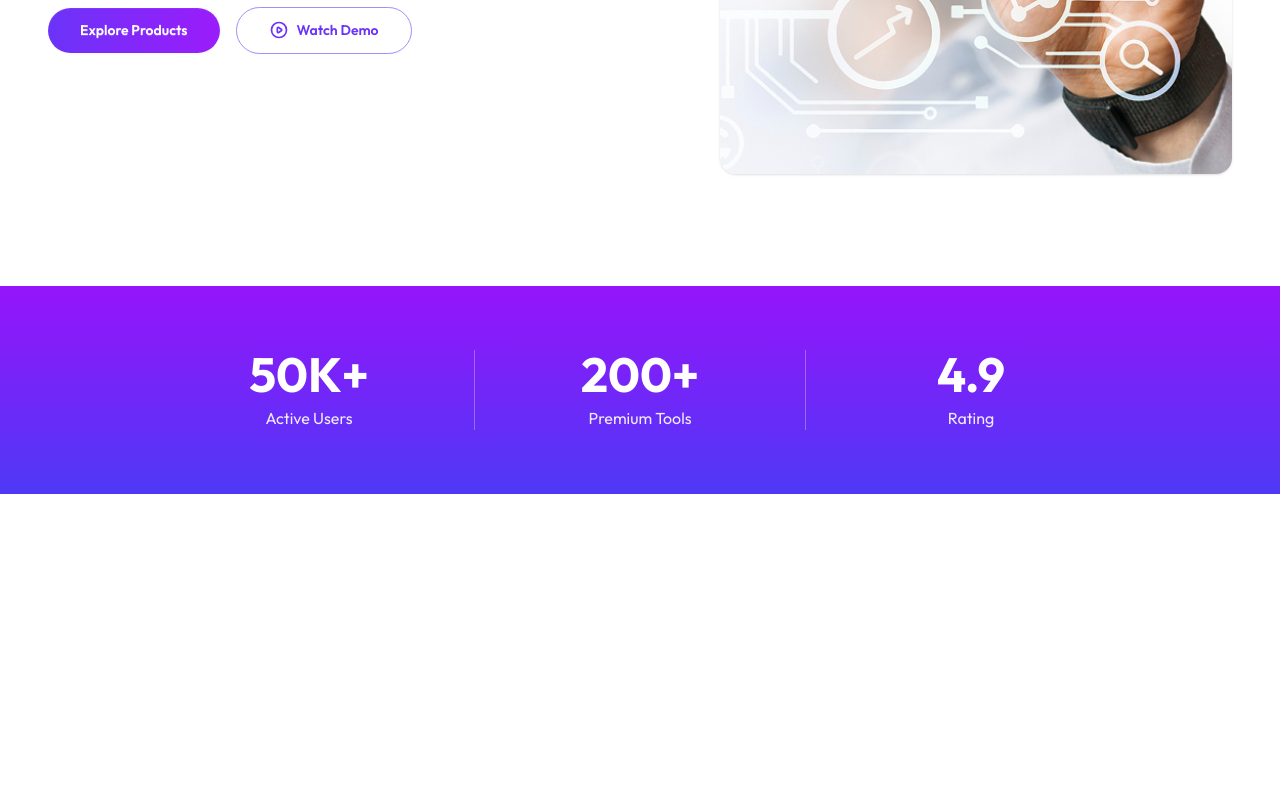
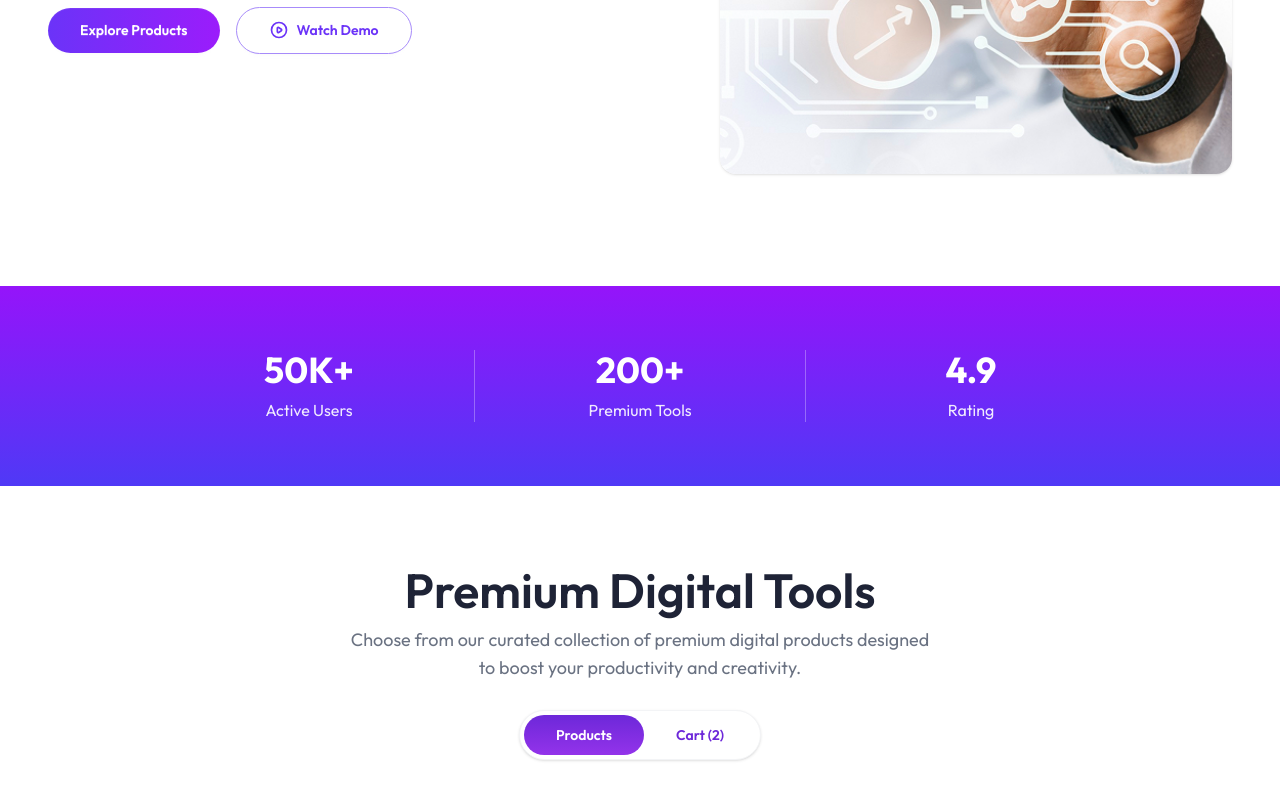
Before and after one commit to FarhadNuri/DigiTools, a React (Vite) app: page / in a window 1280 px wide. Shown: the part 536-1336 px from the top of the page. Before the commit the page ends 1030 px from the top, so only its background shows below. Built offline with nearby package versions, Linux system fonts and the light colour scheme.

Commit message:
Completed Products Section Header

```diff
--- a/src/App.jsx
+++ b/src/App.jsx
@@ -2,6 +2,7 @@ import React from 'react'
 import Navbar from './Components/Navbar/Navbar.jsx'
 import HeroBanner from './Components/Hero/HeroBanner.jsx'
 import Stats from './Components/Statistics/Stats.jsx'
+import ProductHeader from './Components/Products/ProductHeader.jsx'
 
 function App() {
   return (
@@ -9,6 +10,7 @@ function App() {
       <Navbar />
       <HeroBanner />
       <Stats  />
+      <ProductHeader />
     </div>
   )
 }
--- /dev/null
+++ b/src/Components/Products/ProductCart.jsx
@@ -0,0 +1,11 @@
+import React from 'react'
+
+function ProductCart() {
+  return (
+    <div>
+
+    </div>
+  )
+}
+
+export default ProductCart
--- /dev/null
+++ b/src/Components/Products/ProductHeader.jsx
@@ -0,0 +1,28 @@
+import React from "react";
+
+function ProductHeader() {
+  return (
+    <div className="flex flex-col gap-3 text-center py-10 mt-10 items-center">
+      <h1 className="text-4xl lg:text-5xl font-semibold text-[#1e2336]">Premium Digital Tools</h1>
+      <p className="text-sm lg:text-lg text-gray-500 max-w-2xl px-4">
+        Choose from our curated collection of premium digital products designed<br className="hidden md:block"/> to boost your productivity and creativity.
+      </p>
+
+      <div className="flex items-center bg-white p-1 rounded-full border border-gray-100 shadow-sm mt-4">
+        <button
+          className="px-8 py-2.5 rounded-full text-sm font-semibold text-white transition-all"
+          style={{ background: 'linear-gradient( #6d28d9, #9333ea)' }}
+        >
+          Products
+        </button>
+        <button
+          className="px-8 py-2.5 rounded-full text-sm font-semibold text-[#6d28d9] transition-all hover:bg-gray-50"
+        >
+          Cart (2)
+        </button>
+      </div>
+    </div>
+  );
+}
+
+export default ProductHeader;
--- a/src/Components/Statistics/Stats.jsx
+++ b/src/Components/Statistics/Stats.jsx
@@ -9,21 +9,21 @@ function Stats() {
       <div className="container mx-auto px-4 max-w-5xl">
         <div className="flex flex-col md:flex-row justify-center items-center text-center divide-y md:divide-y-0 md:divide-x divide-white/30 text-white">
           <div className="flex-1 w-full py-6 md:py-0">
-            <div className="text-3xl lg:text-5xl font-bold ">50K+</div>
+            <div className="text-3xl lg:text-4xl font-bold ">50K+</div>
             <div className="text-sm lg:text-base text-white/90 mt-2">
               Active Users
             </div>
           </div>
 
           <div className="flex-1 w-full py-6 md:py-0">
-            <div className="text-3xl lg:text-5xl font-bold ">200+</div>
+            <div className="text-3xl lg:text-4xl font-bold ">200+</div>
             <div className="text-sm lg:text-base text-white/90 mt-2">
               Premium Tools
             </div>
           </div>
 
           <div className="flex-1 w-full py-6 md:py-0">
-            <div className="text-3xl lg:text-5xl font-bold ">4.9</div>
+            <div className="text-3xl lg:text-4xl font-bold ">4.9</div>
             <div className="text-sm lg:text-base text-white/90 mt-2">
               Rating
             </div>
```
Also changed, not shown: src/Components/Products/ProductCard.jsx (added), src/Components/Products/Products.jsx (added).
